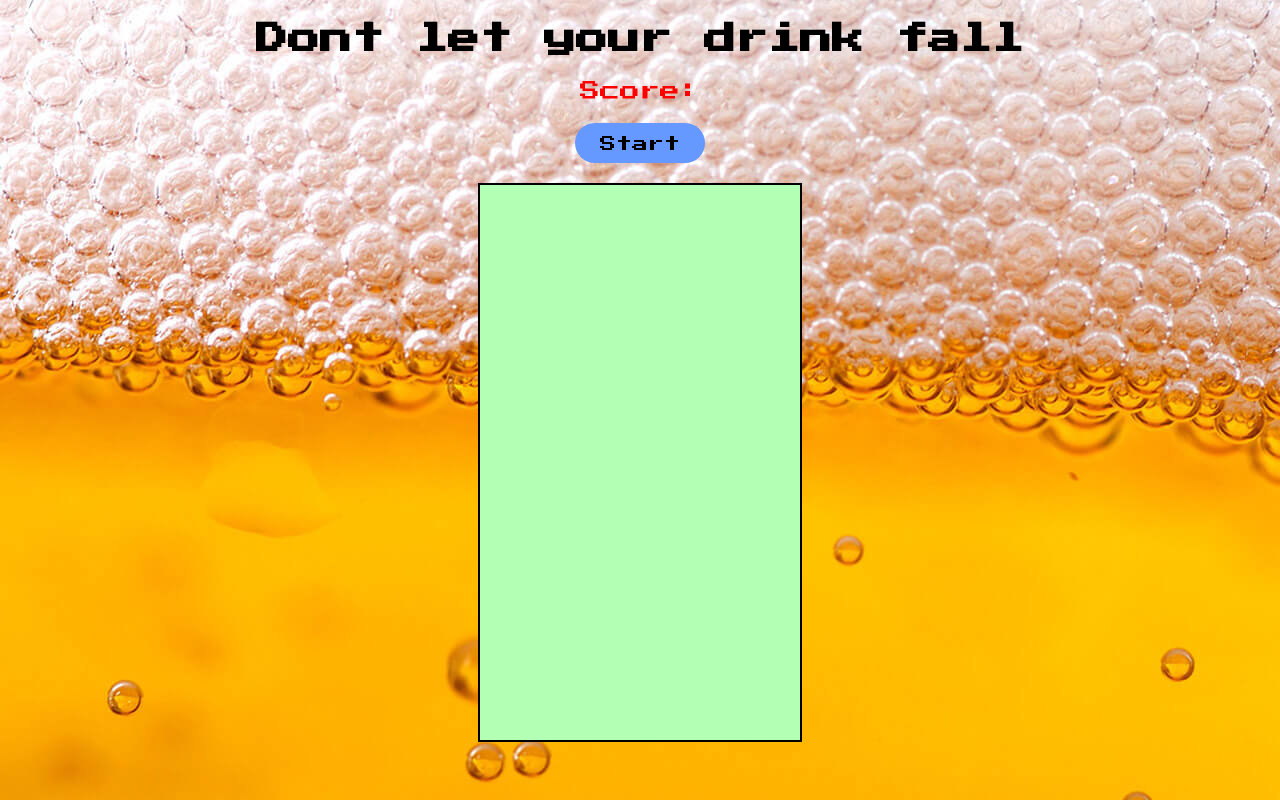
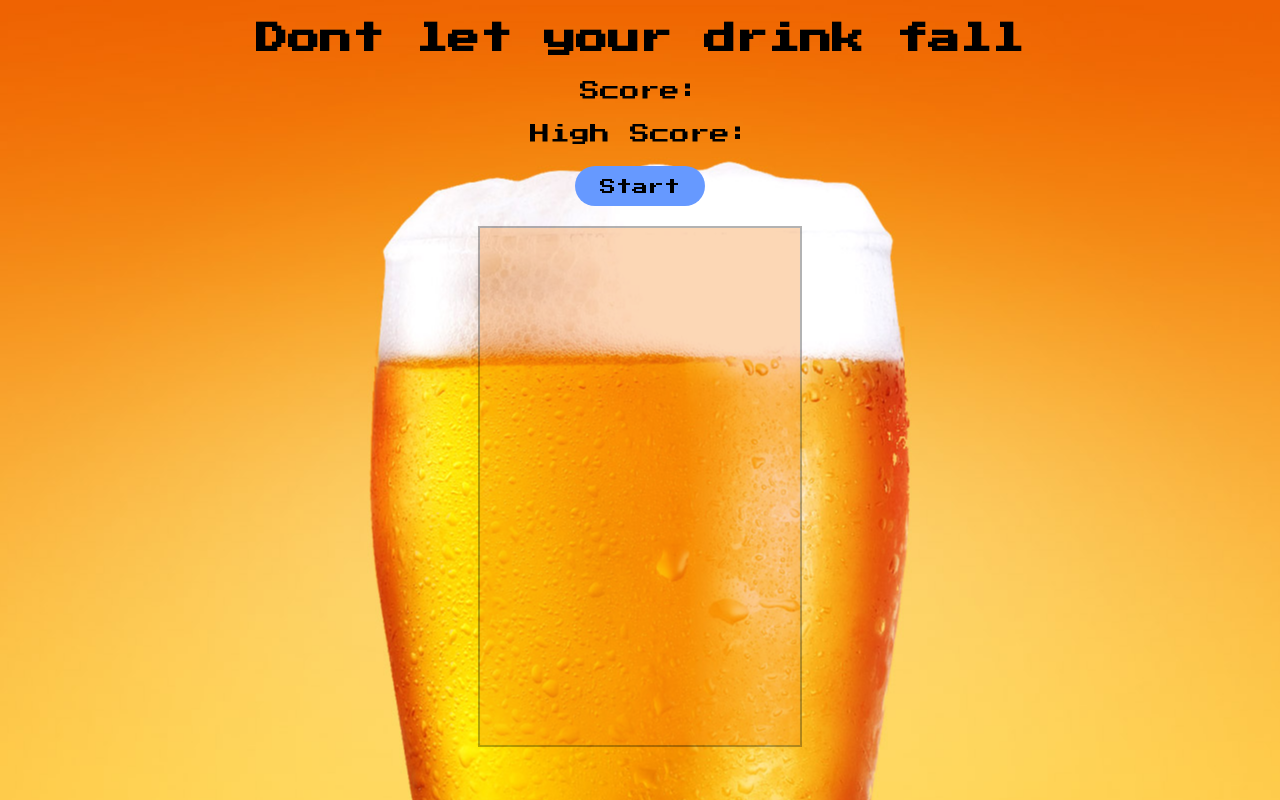
Before and after one commit to TomaszRadwanski/wdi-project-1, a PHP site: page / in a window 1280 px wide. Run offline with PHP 8.4, Linux system fonts and the light colour scheme; some libraries are stand-ins or nearby versions.

Commit message:
beer style and high score added

```diff
--- a/css/style.css
+++ b/css/style.css
@@ -12,7 +12,8 @@ body {
   display: flex;
   min-height: 100vh;
   flex-direction: column;
-  background-image: url("https://rocky-wave-47242.herokuapp.com/images/01.jpg");
+  background-image: url("../images/beerBack.jpg");
+  background-position: center;
 }
 
 header h1 {
@@ -21,7 +22,7 @@ header h1 {
 
 header p {
   font-size: 20px;
-  color: red;
+  color: #000;
   font-family: 'Press Start 2P', cursive;
 }
 
@@ -52,12 +53,12 @@ main {
   overflow: hidden;
   height: 90%;
   position: relative;
-  border: 2px solid black;
   box-sizing: content-box;
+  border: 2px solid rgba(0, 0, 0, 0.3)
 }
 
 .board .col {
-  background: #b3ffb3;
+  background: rgba(243, 123, 11, 0.3);
   float: left;
   width: 25%;
   min-height: 100%;
--- a/index.html
+++ b/index.html
@@ -14,6 +14,7 @@
     <header>
       <h1>Dont let your drink fall</h1>
       <p id="score">Score: </p>
+      <p id="hScore">High Score: </p>
       <button type="button" id="start">Start</button>
       <button type="button" id="reset">Reset</button>
     </header>
--- a/js/app.js
+++ b/js/app.js
@@ -6,11 +6,12 @@ let gameTimeout;
 let $newGoodDiv;
 let $newSlowDiv;
 let $newBonusDiv;
+
 let score     = 0;
+let hScore    = 0;
 let falling   = [];
 let running   = true;
 let interval  = 3000;
-
 
 function init (){
   createBoard();
@@ -87,6 +88,7 @@ function removeFalling(e) {
     $(this).stop(true).fadeOut( 'fast', () => $(this).remove());
     score ++;
     $('#score').text(`Score: ${score}`);
+    highScore();
   }
 }
 function removeBonus() {
@@ -94,12 +96,14 @@ function removeBonus() {
   $(this).stop(true).fadeOut( 'fast', () => $(this).remove());
   score = score + 5;
   $('#score').text(`Score: ${score}`);
+  highScore();
 }
 function removeSlow() {
   interval = interval + 150;
   $(this).stop(true).fadeOut( 'fast', () => $(this).remove());
   score = score + 1;
   $('#score').text(`Score: ${score}`);
+  highScore();
 }
 
 function createBoard() {
@@ -108,6 +112,7 @@ function createBoard() {
   $main.append($board);
   for (let i = 0; i < 4; i++) {
     $board.append('<div class="col"></div>');
+    highScore();
   }
 }
 
@@ -132,5 +137,10 @@ function gameOver() {
   $('#start').hide();
   $('#reset').show();
   $('#gg').show();
-
 }
+function highScore() {
+  if (score > hScore) {
+    hScore = score;
+    $('#hScore').text(`High Score: ${hScore}`);
+  }
+}
```
Also changed, not shown: images/01.jpg (deleted), images/beerBack.jpg (added).
